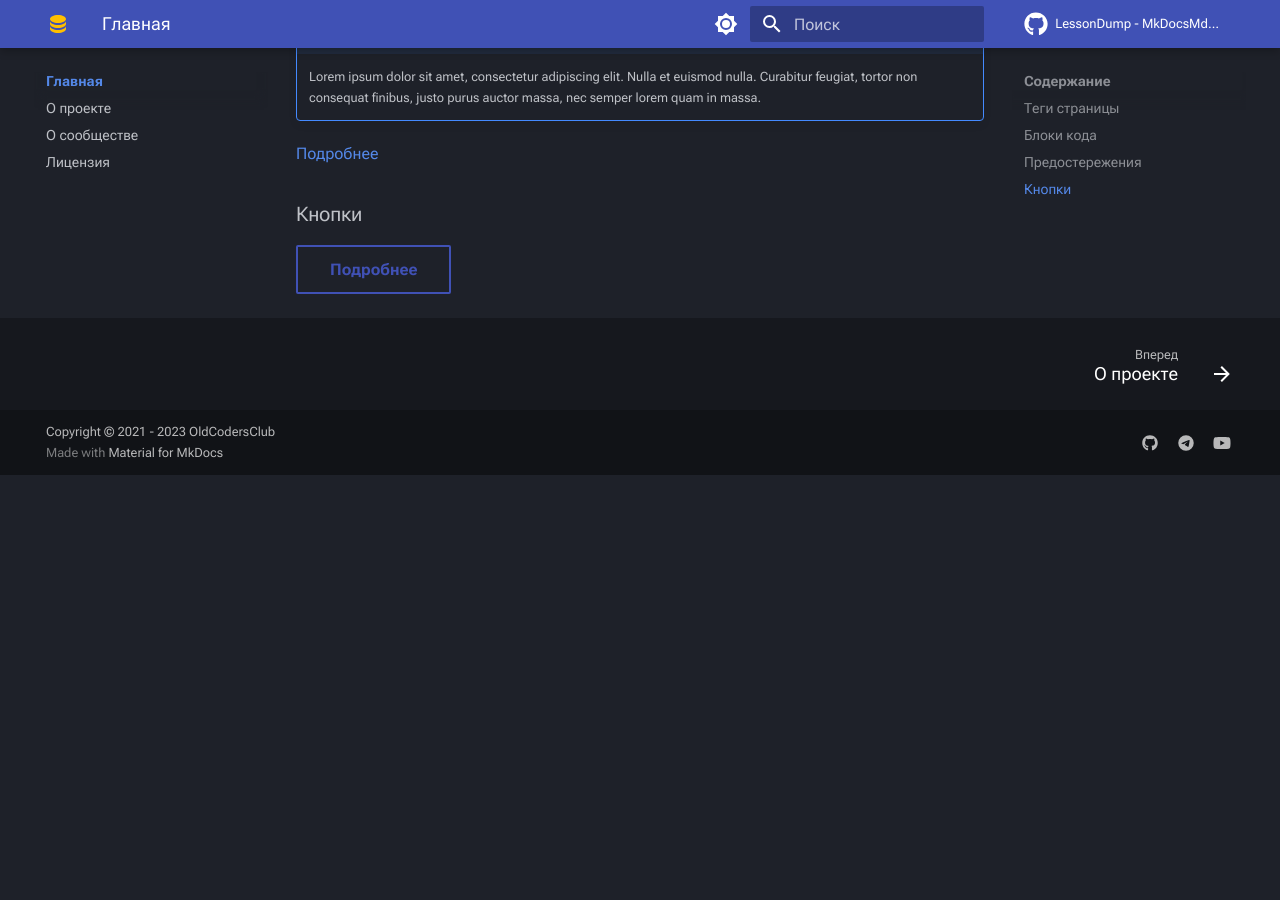
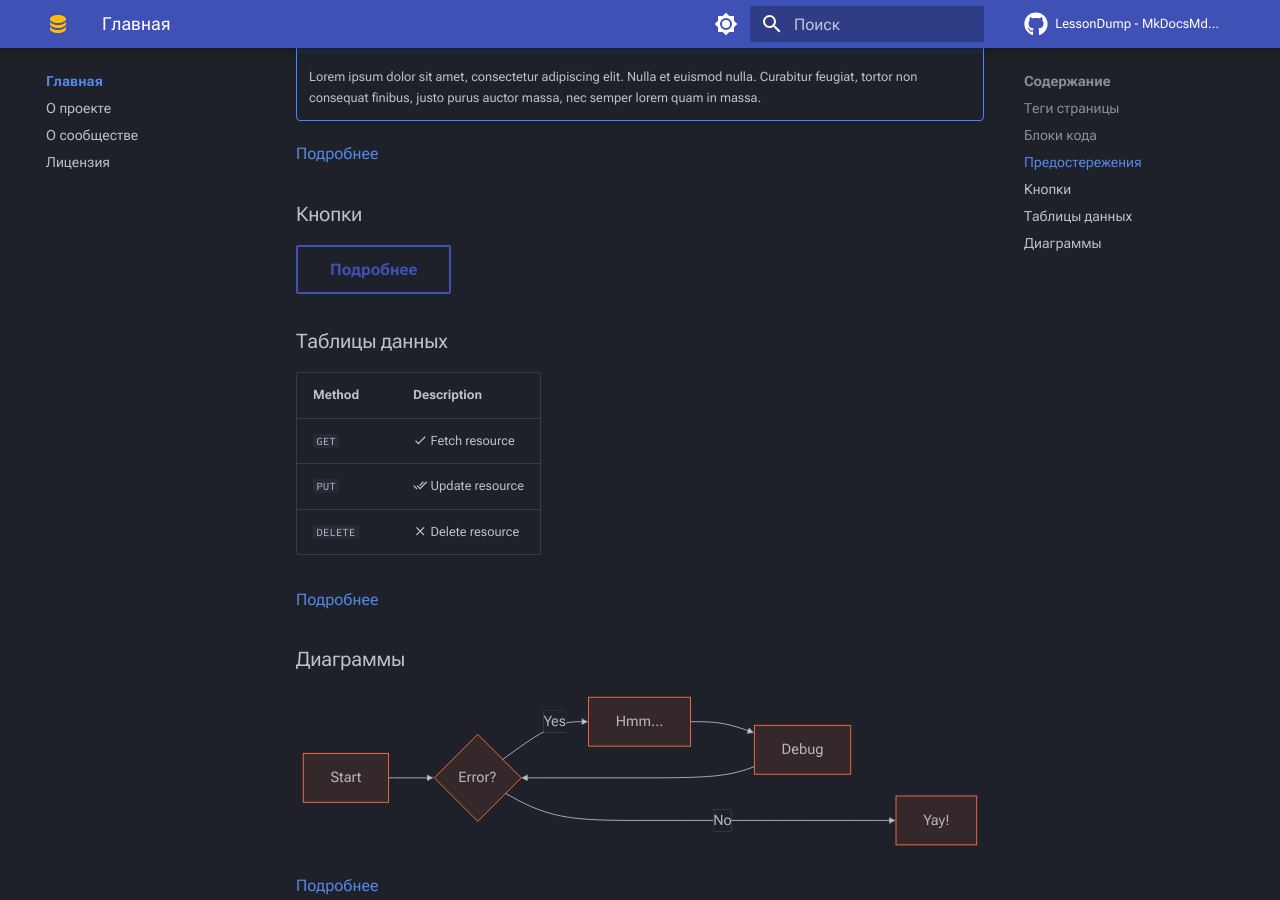
Before and after one commit to LessonDump/MkDocsMdTmpl, an MkDocs documentation site: the page built from docs/index.md, in a window 1280 px wide and 900 px high, scrolled down 961 px. Built offline with MkDocs 1.6.1 and Material for MkDocs 9.7.7, drawn with Linux system fonts in a browser that asks for light colours; comment, search, counter and statistics services are not loaded; before the commit the page ends 1436 px from its top, so only the background shows below that.

Commit message:
feat(docs/elements): add `data-tables.md` & 'diagrams.md'

````diff
--- a/docs/index.md
+++ b/docs/index.md
@@ -48,3 +48,26 @@ WEIGHT_CLASS Correlation
 ### Кнопки
 
 [Подробнее](elements/buttons.md){ .md-button }
+
+### Таблицы данных
+
+| Method   | Description                          |
+|----------|--------------------------------------|
+| `GET`    | :material-check:     Fetch resource  |
+| `PUT`    | :material-check-all: Update resource |
+| `DELETE` | :material-close:     Delete resource |
+
+[Подробнее](elements/data-tables.md)
+
+### Диаграммы
+
+``` mermaid
+graph LR
+  A[Start] --> B{Error?};
+  B -->|Yes| C[Hmm...];
+  C --> D[Debug];
+  D --> B;
+  B ---->|No| E[Yay!];
+```
+
+[Подробнее](elements/diagrams.md)
--- a/mkdocs.yml
+++ b/mkdocs.yml
@@ -53,12 +53,25 @@ markdown_extensions:
       anchor_linenums: true
       line_spans: __span
       pygments_lang_class: true
+
+  - pymdownx.superfences:
+      custom_fences:
+        - name: mermaid
+          class: mermaid
+          format: !!python/name:pymdownx.superfences.fence_code_format
+
+  - pymdownx.emoji:
+      emoji_index: !!python/name:materialx.emoji.twemoji
+      emoji_generator: !!python/name:materialx.emoji.to_svg
+
   - pymdownx.inlinehilite
   - pymdownx.snippets
-  - pymdownx.superfences
+
   - pymdownx.details
   - admonition
+  - tables
   - attr_list
+
 
 plugins:
   - tags
@@ -99,3 +112,5 @@ nav:
     - elements/admonitions.md
     - elements/code_blocks.md
     - elements/buttons.md
+    - elements/data-tables.md
+    - elements/diagrams.md
````
Also changed, not shown: docs/elements/data-tables.md (added, +35 -0 lines), docs/elements/diagrams.md (added, +14 -0 lines).
